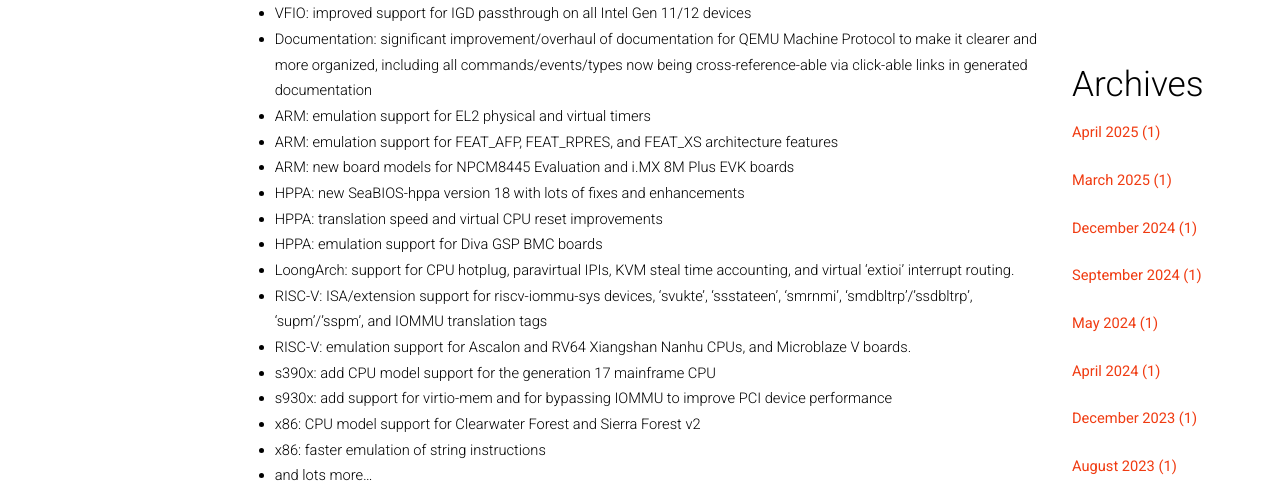
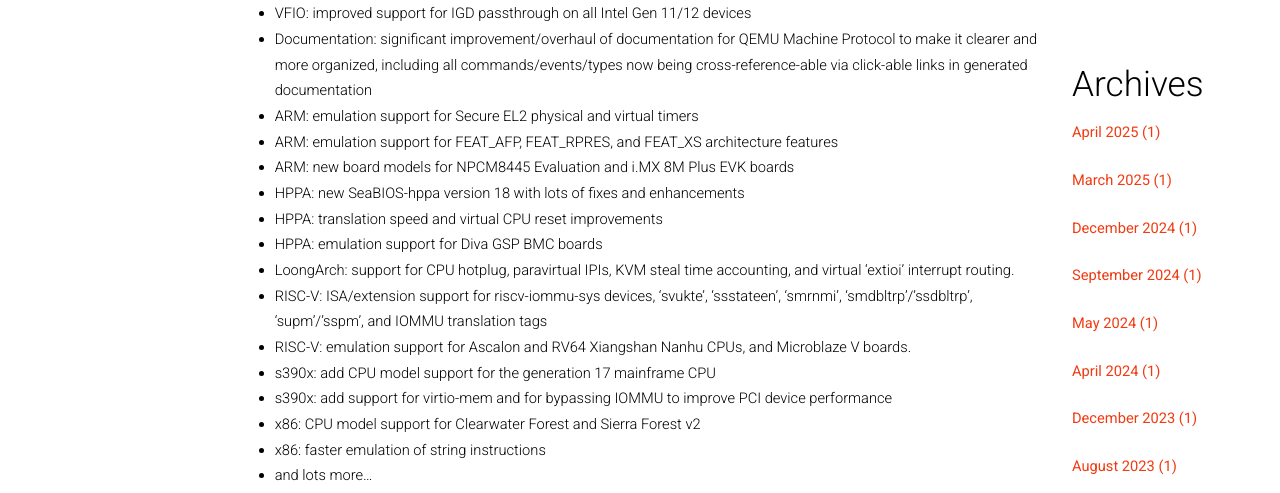
Before and after one commit to qemu/qemu-web, a Jekyll site: the page built from _posts/2025-04-23-qemu-10-0-0.md, in a window 1280 px wide and 900 px high. Shown: the part 339-832 px from the top of the window. Built offline with Jekyll 4.4.1, drawn with Linux system fonts in a browser that asks for light colours; nearby versions of some CDN libraries.

Commit message:
_posts: fix two typos on the 10.0 release announcement
We already had EL2 timers, the new ones where for secure mode. Also
fix a transposition on s390x.

Signed-off-by: Alex Bennée <alex.bennee@linaro.org>
Message-ID: <20250428131853.455851-1-alex.bennee@linaro.org>
Signed-off-by: Thomas Huth <thuth@redhat.com>

```diff
--- a/_posts/2025-04-23-qemu-10-0-0.md
+++ b/_posts/2025-04-23-qemu-10-0-0.md
@@ -14,7 +14,7 @@
  * block: virtio-scsi multiqueue support for using different I/O threads to process requests for each queue (similar to the virtio-blk multiqueue support that was added in QEMU 9.2)
  * VFIO: improved support for IGD passthrough on all Intel Gen 11/12 devices
  * Documentation: significant improvement/overhaul of documentation for QEMU Machine Protocol to make it clearer and more organized, including all commands/events/types now being cross-reference-able via click-able links in generated documentation
- * ARM: emulation support for EL2 physical and virtual timers
+ * ARM: emulation support for Secure EL2 physical and virtual timers
  * ARM: emulation support for FEAT_AFP, FEAT_RPRES, and FEAT_XS architecture features
  * ARM: new board models for NPCM8445 Evaluation and i.MX 8M Plus EVK boards
  * HPPA: new SeaBIOS-hppa version 18 with lots of fixes and enhancements
@@ -24,7 +24,7 @@
  * RISC-V: ISA/extension support for riscv-iommu-sys devices, 'svukte', 'ssstateen', 'smrnmi', 'smdbltrp'/'ssdbltrp', 'supm'/'sspm', and IOMMU translation tags
  * RISC-V: emulation support for Ascalon and RV64 Xiangshan Nanhu CPUs, and Microblaze V boards.
  * s390x: add CPU model support for the generation 17 mainframe CPU
- * s930x: add support for virtio-mem and for bypassing IOMMU to improve PCI device performance
+ * s390x: add support for virtio-mem and for bypassing IOMMU to improve PCI device performance
  * x86: CPU model support for Clearwater Forest and Sierra Forest v2
  * x86: faster emulation of string instructions
  * and lots more...
```
